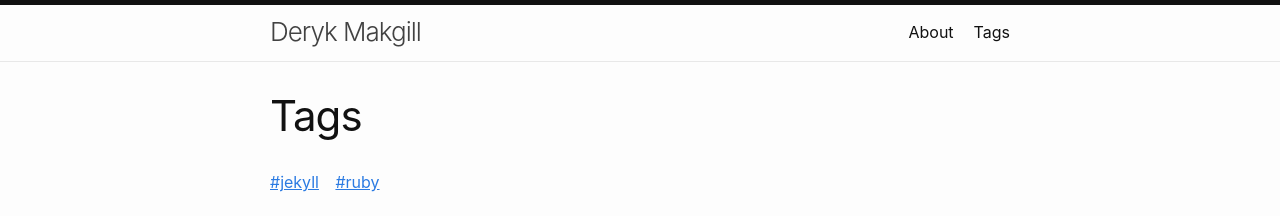
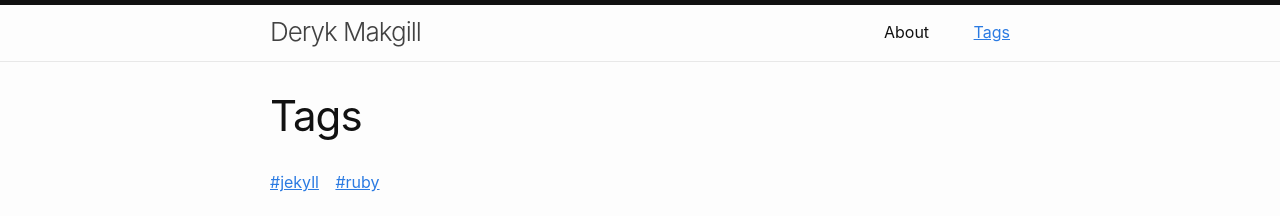
Before and after one commit to derykmakgill/krawisz, a Jekyll site: the page built from tags.html, in a window 1280 px wide. Shown: the top 216 px of the page. Built offline with Jekyll 4.4.1, drawn with Linux system fonts in a browser that asks for light colours.

Commit message:
Update header.html

```diff
--- a/_includes/header.html
+++ b/_includes/header.html
@@ -20,9 +20,12 @@
         <div class="trigger">
           {%- for path in page_paths -%}
             {%- assign my_page = site.pages | where: "path", path | first -%}
-            {%- if my_page.title -%}
-            <a class="page-link" href="{{ my_page.url | relative_url }}">{{ my_page.title | escape }}</a>
-            {%- endif -%}
+           {% if my_page.url == page.url %}
+                <a class="current" class="page-link" href="{{ my_page.url | relative_url }}">{{ my_page.title | escape }}</a>
+              {% else %}
+                <a class="page-link" href="{{ my_page.url | relative_url }}">{{ my_page.title | escape }}</a>
+              {%- endif -%}
+
           {%- endfor -%}
         </div>
       </nav>
```
